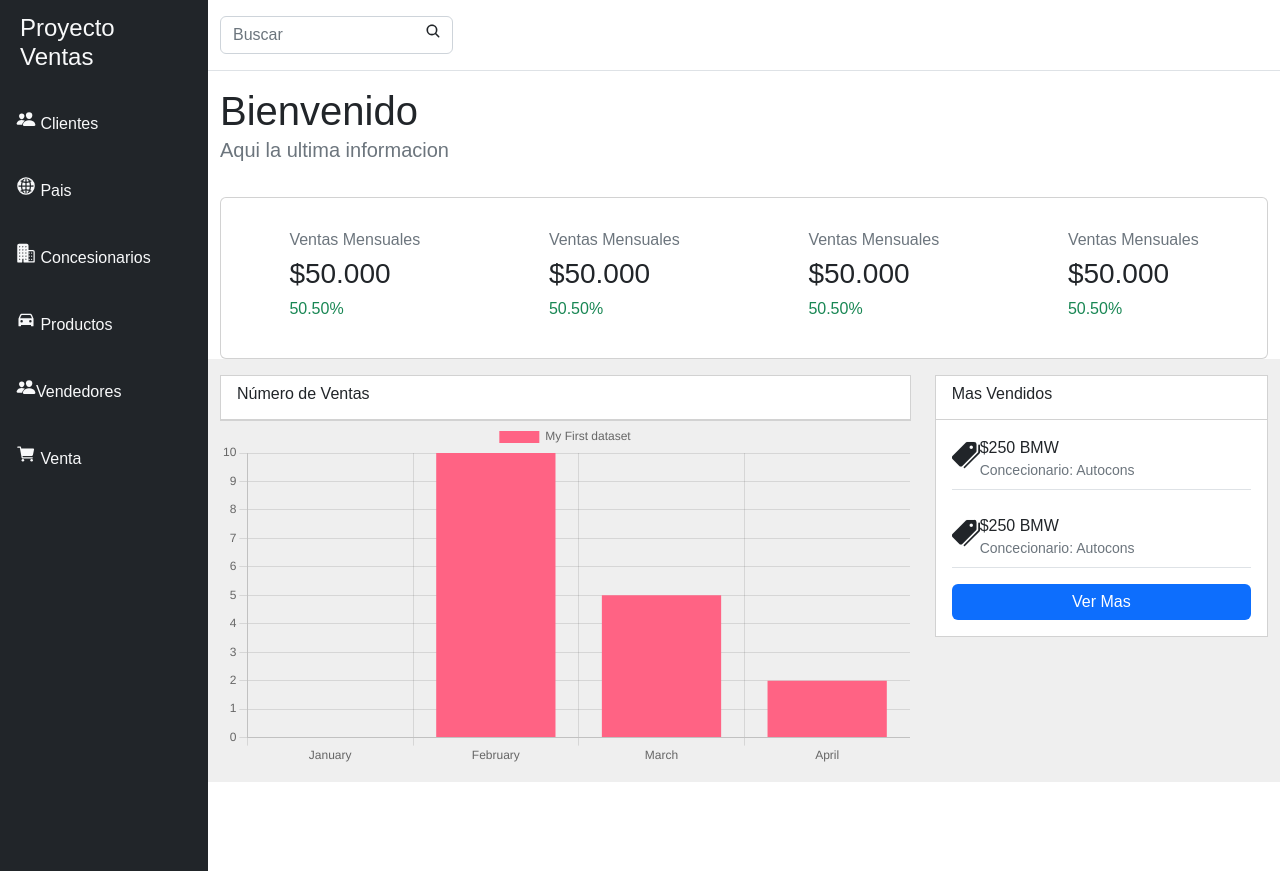
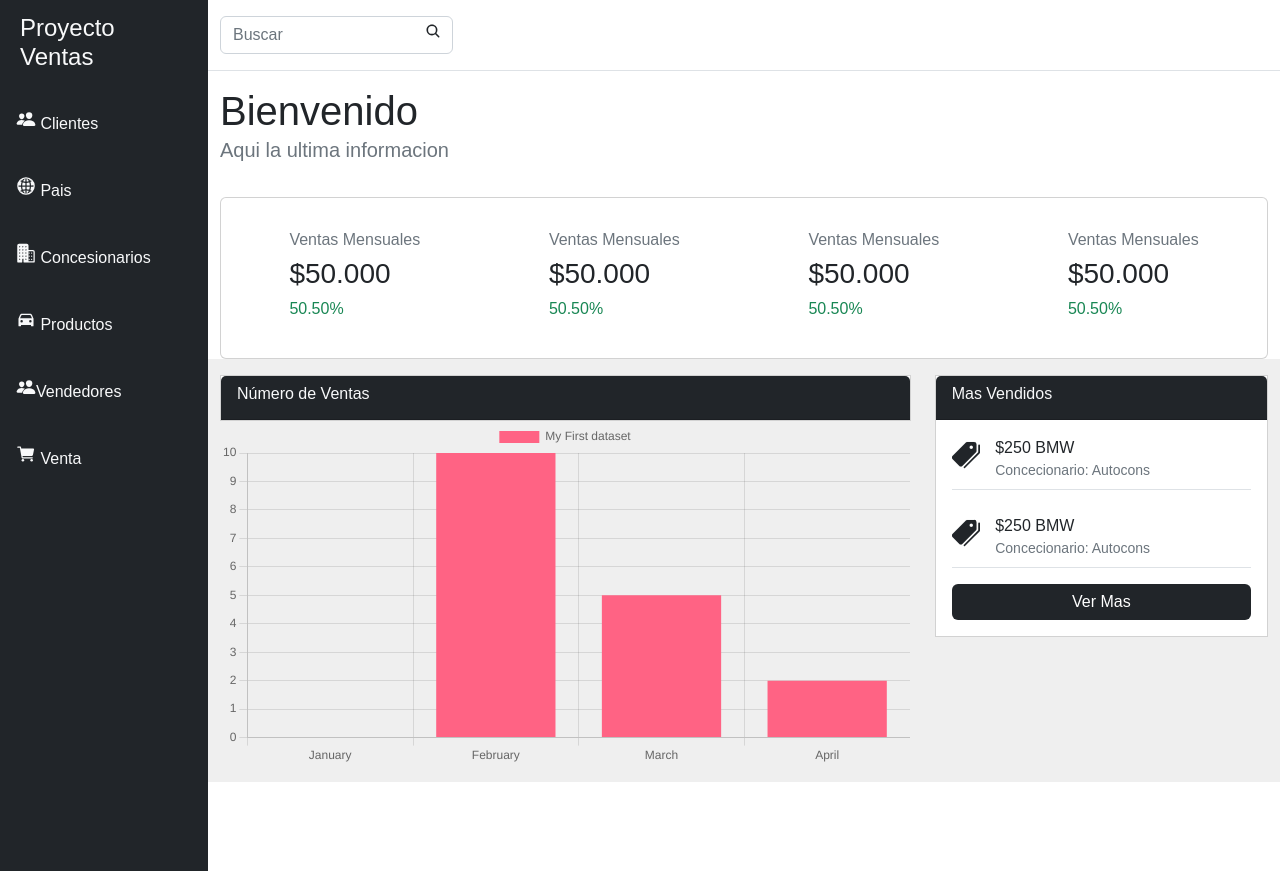
Before and after one commit to DxBaxterLu/Ventas, a PHP site: page /Ventas/ in a window 1280 px wide; the page is wider, and only the part inside the window is pictured. Run offline with PHP 8.4, Linux system fonts and the light colour scheme; some libraries are stand-ins or nearby versions.

Commit message:
Se modifico algunos de los class del html y su diseño

```diff
--- a/Views/index.php
+++ b/Views/index.php
@@ -1,4 +1,4 @@
-<?php include "Views/Templates/header.php";?>
+<?php include "Views/Templates/header.php"; ?>
 
 <div id="content">
     <section class="py-3">
@@ -80,8 +80,8 @@
             <div class="row">
                 <div class="col-lg-8 my-3">
                     <div class="card rounded-0">
-                        <div class="card-header bg-light">
-                            <h6 class="font-weight-bold">Número de Ventas</h6>
+                        <div class="card-header bg-dark">
+                            <h6 class="font-weight-bold text-light"> Número de Ventas </h6>
                         </div>
                     </div>
                     <div class="card-body">
@@ -92,36 +92,34 @@
                 </div>
                 <div class="col-lg-4 my-3">
                     <div class="card rounded-0">
-                        <div class="card-header bg-light">
-                            <h6 class="font-weight-bold">
-                                Mas Vendidos
-                            </h6>
+                        <div class="card-header bg-dark">
+                            <h6 class="font-weight-bold text-light"> Mas Vendidos </h6>
                         </div>
                         <div class="card-body pt-2">
                             <div class="d-flex border-bottom py-2 mb-3 ">
                                 <div class="d-flex mr-3">
                                     <h3 class="align-self-center mb-0">
-                                        <ion-icon name="pricetags"></ion-icon>
+                                        <ion-icon name="pricetags"></ion-icon> &nbsp
                                     </h3>
                                 </div>
                                 <div class="align-self-center">
-                                    <h6 class="d-inline-block mb-0">$250</h6><span class="font-weight-bold ml-2"> BMW </span>
-                                    <small class="d-block text-muted">Concecionario: Autocons</small>
+                                    <h6 class="d-inline-block mb-0"> $250 </h6><span class="font-weight-bold ml-2"> BMW </span>
+                                    <small class="d-block text-muted"> Concecionario: Autocons</small>
                                 </div>
                             </div>
 
                             <div class="d-flex border-bottom py-2 mb-3 ">
                                 <div class="d-flex mr-3">
                                     <h3 class="align-self-center mb-0">
-                                        <ion-icon name="pricetags"></ion-icon>
+                                        <ion-icon name="pricetags"></ion-icon> &nbsp
                                     </h3>
                                 </div>
                                 <div class="align-self-center">
-                                    <h6 class="d-inline-block mb-0">$250</h6><span class="font-weight-bold ml-2"> BMW </span>
-                                    <small class="d-block text-muted">Concecionario: Autocons</small>
+                                    <h6 class="d-inline-block mb-0"> $250 </h6><span class="font-weight-bold ml-2"> BMW </span>
+                                    <small class="d-block text-muted"> Concecionario: Autocons</small>
                                 </div>
                             </div>
-                            <button class="btn btn-primary w-100">Ver Mas</button>
+                            <button class="btn btn-dark w-100">Ver Mas</button>
                         </div>
                     </div>
                 </div>
```
Lines whose indentation alone changed are shown as unchanged.
